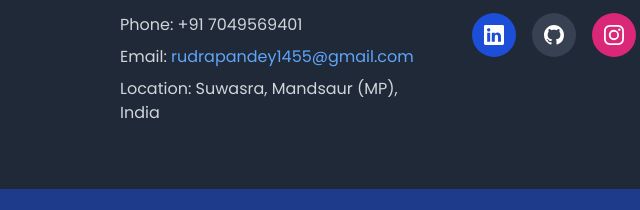
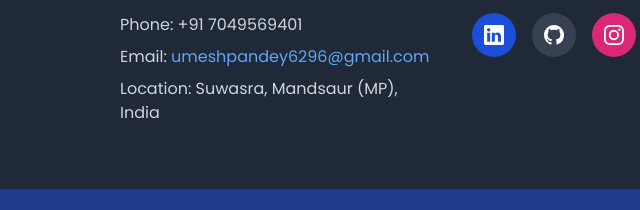
Before and after one commit to umesh6296/portfolio, a plain HTML site: page index.html in a window 1280 px wide. Shown: the part 3540-3750 px from the top of the page, 184-824 px from the left. Drawn offline with nearby package versions, Linux system fonts and the light colour scheme.

Commit message:
Updated portfolio layout and content

```diff
--- a/index.html
+++ b/index.html
@@ -558,8 +558,8 @@
           <h4 class="text-lg font-semibold mb-4 text-blue-400">Contact Information</h4>
           <p class="text-gray-300 mb-2"><span class="font-medium">Phone:</span> +91 7049569401</p>
           <p class="text-gray-300 mb-2"><span class="font-medium">Email:</span> <a
-              href="mailto:rudrapandey1455@gmail.com"
-              class="text-blue-400 hover:underline">rudrapandey1455@gmail.com</a></p>
+              href="mailto:umeshpandey6296@gmail.com"
+              class="text-blue-400 hover:underline">umeshpandey6296@gmail.com</a></p>
           <p class="text-gray-300"><span class="font-medium">Location:</span> Suwasra, Mandsaur (MP), India</p>
         </div>
 
```
